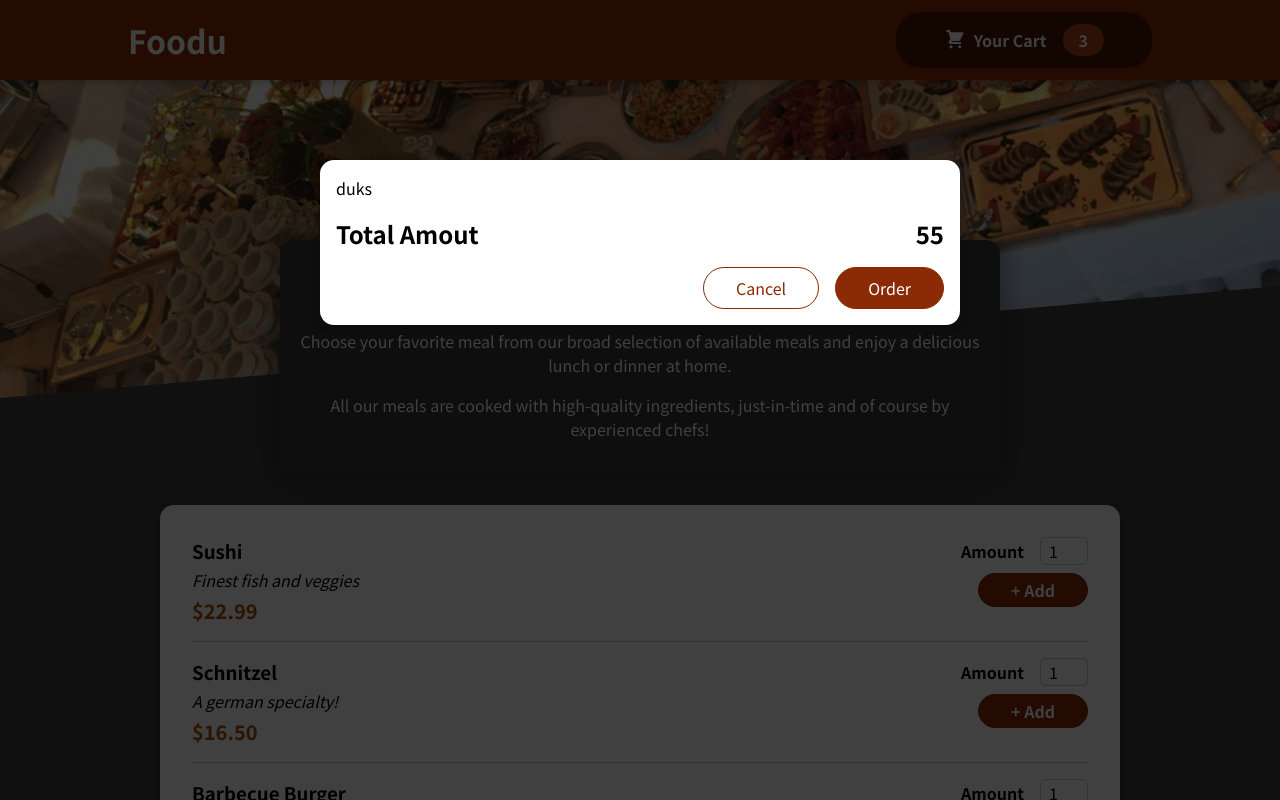
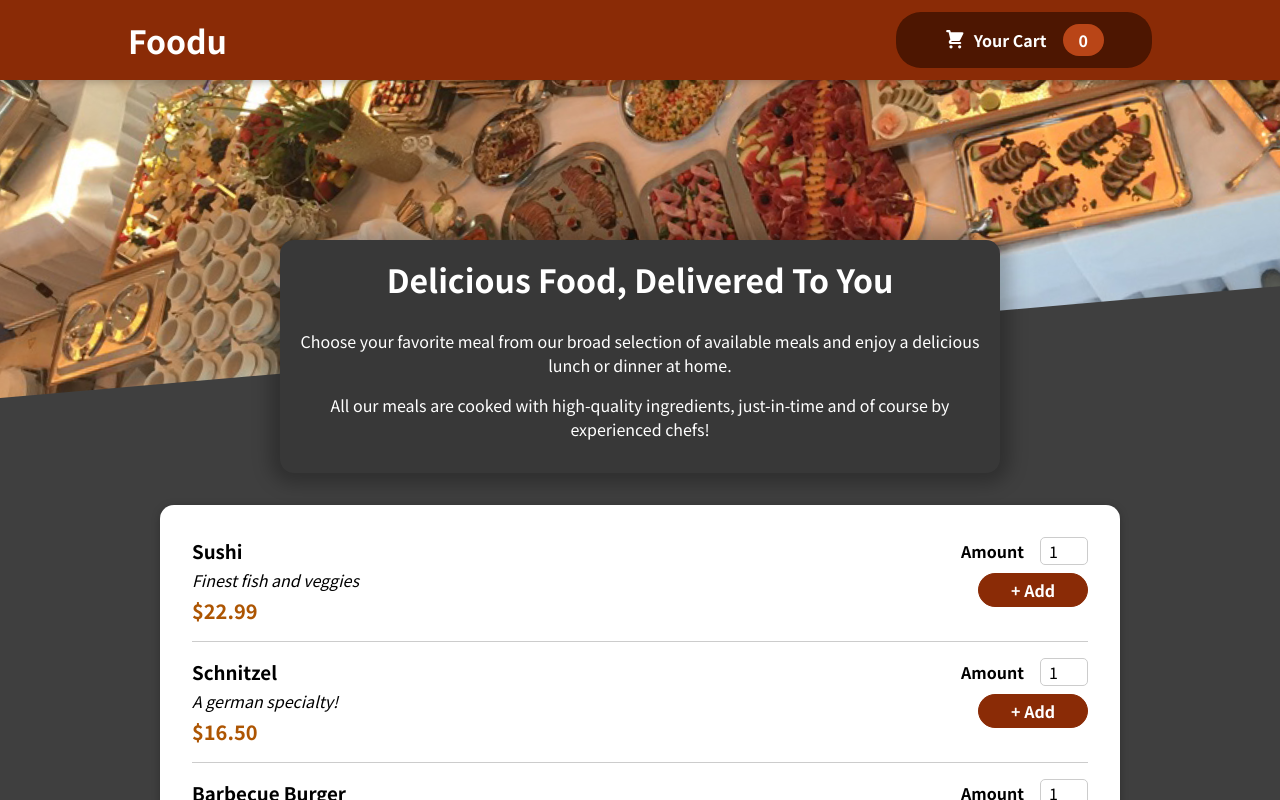
Before and after one commit to Abhishek-Hatui/food-order-app-prac-proj, a React (Create React App) app: page / in a window 1280 px wide. Shown: the top 800 px of the page. Built offline with nearby package versions, Linux system fonts and the light colour scheme.

Commit message:
added cart-context, functionality to cart button

```diff
--- a/src/App.js
+++ b/src/App.js
@@ -1,17 +1,29 @@
-import { Fragment } from "react";
+import { useState } from "react";
 import Header from "./components/Layout/Header";
 import Meals from './components/Meals/Meals'
 import Cart from "./components/Cart/Cart";
+import CartProvider from "./store/CartProvider";
 
 function App() {
+
+  const [cartIsShown,setCartIsShown] = useState(false);
+
+  const showCartHandler = () => {
+    setCartIsShown(true);
+  }
+
+  const hideCartHandler = () =>{
+    setCartIsShown(false);
+  }
+
   return (
-    <Fragment>
-      <Cart />
-      <Header />
+    <CartProvider>
+      {cartIsShown && <Cart cancel = {hideCartHandler}/>}
+      <Header show={showCartHandler} />
       <main>
         <Meals />
       </main>
-    </Fragment>
+    </CartProvider>
   );
 }
 
--- a/src/components/Cart/Cart.js
+++ b/src/components/Cart/Cart.js
@@ -1,16 +1,16 @@
 import Modal from '../UI/Modal';
 import classes from './Cart.module.css';
 const Cart = (props) => {
-    const cartItems = <ul className={classes['cart-items']}>{[{id: 'c1', name: 'duks', price: '69.99', amount: '3'}].map(item => <li>{item.name}</li>)}</ul>
+    const cartItems = <ul className={classes['cart-items']}>{[{id: 'c1', name: 'dosa', price: '69.99', amount: '3'}].map(item => <li>{item.name}</li>)}</ul>
     return (
-        <Modal>
+        <Modal cancel={props.cancel}>
             {cartItems}
             <div className={classes.total}>
                 <span>Total Amout</span>
                 <span>55</span>
             </div>
             <div className={classes.actions}>
-                <button className={classes['button--alt']}>Cancel</button>
+                <button className={classes['button--alt']} onClick={props.cancel}>Cancel</button>
                 <button className={classes.button}>Order</button>
             </div>
         </Modal>
--- a/src/components/Layout/Header.js
+++ b/src/components/Layout/Header.js
@@ -3,12 +3,12 @@ import { Fragment } from 'react';
 import mealImg from '../../assests/meals.jpg';
 import HeaderCartButton from './HeaderCartButton';
 
-const Header = () => {
+const Header = (props) => {
     return(
         <Fragment>
             <header className={classses.header}>
                 <h1>Foodu</h1>
-                <HeaderCartButton />
+                <HeaderCartButton  show={props.show}/>
             </header>
             <div className={classses['main-image']}>
                 <img src={mealImg} alt='tasty food'/>
--- a/src/components/Layout/HeaderCartButton.js
+++ b/src/components/Layout/HeaderCartButton.js
@@ -1,13 +1,21 @@
+import { useContext } from 'react';
+import CartContext from '../../store/cart-context';
 import CartIcon from '../Cart/CartIcon';
-import classes from './HeaderCartButton.module.css'
+import classes from './HeaderCartButton.module.css';
 const HeaderCartButton = (props) => {
+  const cartCtx = useContext(CartContext);
+
+  const numberOfCartItems = cartCtx.items.reduce((currNumber, item) => {
+    return currNumber + item.amount;
+  }, 0);
+
   return (
-    <button className={classes.button}>
+    <button className={classes.button} onClick={props.show}>
       <span className={classes.icon}>
         <CartIcon />
       </span>
       <span>Your Cart</span>
-      <span className={classes.badge}>3</span>
+      <span className={classes.badge}>{numberOfCartItems}</span>
     </button>
   );
 };
--- a/src/components/UI/Modal.js
+++ b/src/components/UI/Modal.js
@@ -2,7 +2,7 @@ import classes from './Modal.module.css';
 import { Fragment } from 'react';
 import { createPortal } from 'react-dom';
 
-const Backdrop = (props) => <div className={classes.backdrop} />;
+const Backdrop = (props) => <div className={classes.backdrop} onClick={props.cancel}/>;
 
 const ModalOverLay = (props) => (
   <div className={classes.modal}>
@@ -15,7 +15,7 @@ const portalElement = document.getElementById('overlays');
 const Modal = (props) => {
   return (
     <Fragment>
-      {createPortal(<Backdrop />, portalElement)}
+      {createPortal(<Backdrop cancel={props.cancel}/>, portalElement)}
       {createPortal(
         <ModalOverLay>{props.children}</ModalOverLay>,
         portalElement
--- /dev/null
+++ b/src/store/CartProvider.js
@@ -0,0 +1,47 @@
+import { useReducer } from "react";
+import CartContext from "./cart-context";
+
+const defaultState = {
+    items: [],
+    totalAmount: 0
+}
+
+const cartReducer = (state,action) => {
+    if(action.type === 'ADD'){
+        const updatedItems = [...state.items,action.item];
+        const updatedTotalAmount = state.totalAmount + action.item.price * action.item.amount;
+        return {
+            items: updatedItems,
+            totalAmount: updatedTotalAmount
+        }
+    }
+    return defaultState;
+}
+
+const CartProvider = (props) => {
+
+    const [cartState,dispatchCartAction] = useReducer(cartReducer,defaultState);
+
+    const addItemHandler = (item) => {
+        dispatchCartAction({type: 'ADD', item: item});
+    }
+
+    const removeItemHandler = (id) => {
+        dispatchCartAction({type: 'REMOVE', id:id});
+    }
+
+    const cartContext = {
+        totalAmount :cartState.totalAmount,
+        items: cartState.items,
+        addItem: addItemHandler,
+        removeItem: removeItemHandler
+    }
+
+    return (
+        <CartContext.Provider value={cartContext}>
+            {props.children}
+        </CartContext.Provider>
+    )
+}
+
+export default CartProvider;
--- /dev/null
+++ b/src/store/cart-context.js
@@ -0,0 +1,9 @@
+import React from 'react';
+const CartContext = React.createContext({
+  totalAmount: 4,
+  items: [],
+  addItem: (item) => {},
+  removeItem: (id) => {},
+});
+
+export default CartContext;
```
